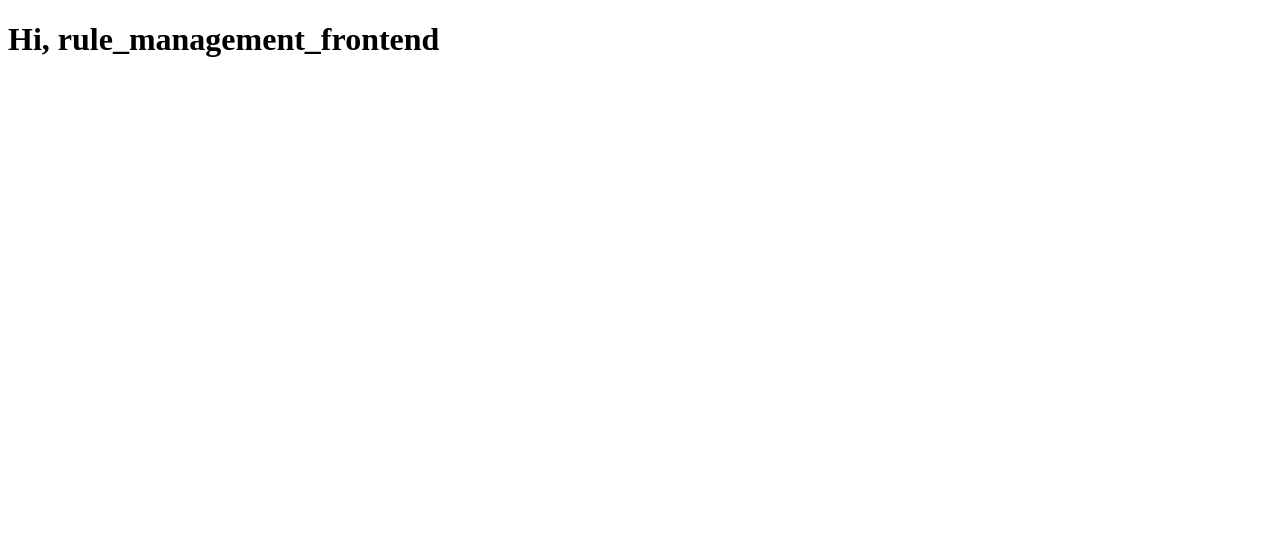
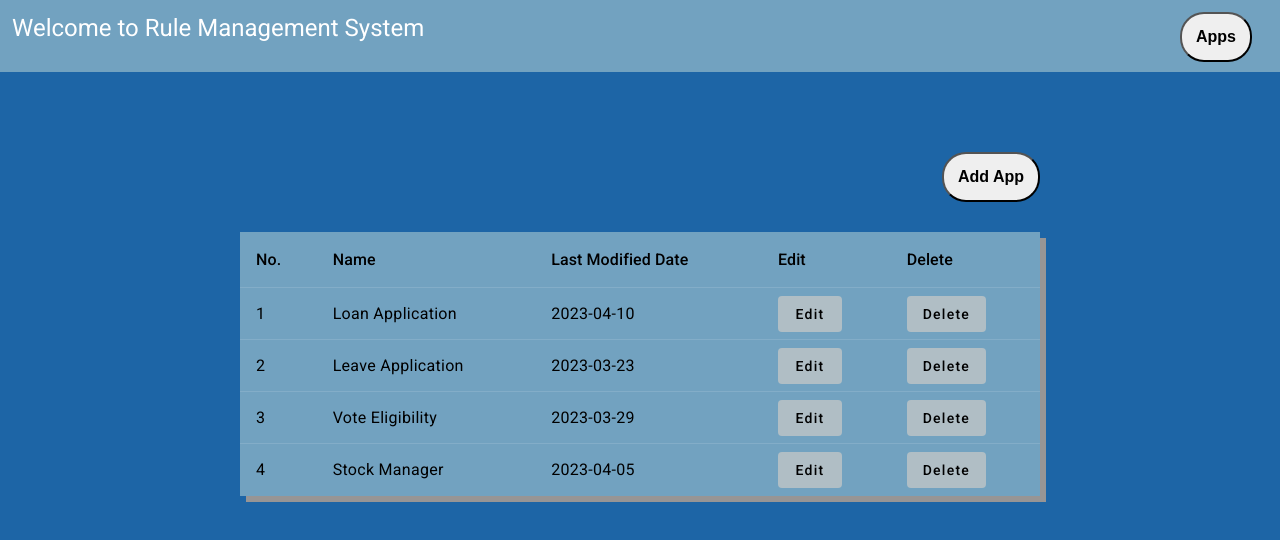
Before and after one commit to AbhishekArora-accolite/rule_management_frontend, an Angular app: page /applications in a window 1280 px wide. Shown: the top 540 px of the page. Built offline with nearby package versions, Linux system fonts and the light colour scheme.

Commit message:
first_page_first_commit

```diff
--- a/angular.json
+++ b/angular.json
@@ -25,6 +25,7 @@
               "src/assets"
             ],
             "styles": [
+              "@angular/material/prebuilt-themes/pink-bluegrey.css",
               "src/styles.css"
             ],
             "scripts": []
@@ -87,6 +88,7 @@
               "src/assets"
             ],
             "styles": [
+              "@angular/material/prebuilt-themes/pink-bluegrey.css",
               "src/styles.css"
             ],
             "scripts": []
--- a/package.json
+++ b/package.json
@@ -11,10 +11,12 @@
   "private": true,
   "dependencies": {
     "@angular/animations": "^15.2.0",
+    "@angular/cdk": "^15.2.6",
     "@angular/common": "^15.2.0",
     "@angular/compiler": "^15.2.0",
     "@angular/core": "^15.2.0",
     "@angular/forms": "^15.2.0",
+    "@angular/material": "^15.2.6",
     "@angular/platform-browser": "^15.2.0",
     "@angular/platform-browser-dynamic": "^15.2.0",
     "@angular/router": "^15.2.0",
--- a/src/app/app.component.css
+++ b/src/app/app.component.css
@@ -0,0 +1,20 @@
+.heading {
+    display: inline-block;
+    color: white;
+    padding: 0px;
+}
+
+.appBtn {
+    float: right;
+    padding: 14px;
+    font-size: 16px;
+    cursor: pointer;
+    border-radius: 1.5rem;
+    font-weight: bold;
+    margin-right: 1rem;
+}
+
+.container {
+    background: #72A2C0;
+    padding: 12px;
+}
--- a/src/app/app.component.html
+++ b/src/app/app.component.html
@@ -1 +1,5 @@
-<h1>Hi, {{title}} </h1>
+<div class="container">
+    <div class="heading"><h1>{{title}}</h1></div>
+    <button (click)="goToPage('applications')" class="appBtn">Apps</button>
+</div>
+<router-outlet></router-outlet>
--- a/src/app/app.component.ts
+++ b/src/app/app.component.ts
@@ -1,10 +1,21 @@
 import { Component } from '@angular/core';
+import { Router } from '@angular/router'
 
 @Component({
   selector: 'app-root',
   templateUrl: './app.component.html',
   styleUrls: ['./app.component.css']
 })
+
 export class AppComponent {
-  title = 'rule_management_frontend';
+  title = 'Welcome to Rule Management System';
+
+  constructor(private router:Router) {
+
+  }
+
+  goToPage(pageName: string):void {
+    this.router.navigate([`${pageName}`]);
+  }
+
 }
--- a/src/app/applications/applications.component.html
+++ b/src/app/applications/applications.component.html
@@ -1 +1 @@
-<p>applications works!</p>
+<app-apps-table></app-apps-table>
--- /dev/null
+++ b/src/app/apps-table/apps-table.component.css
@@ -0,0 +1,31 @@
+.shadow {
+    box-shadow: 6px 6px rgb(151, 149, 149);
+    font-size: 18px;
+    background-color: #72A2C0;
+}
+
+.row {
+    cursor: pointer;
+}
+
+.container {
+    position: relative;
+    width: 50rem;
+    margin: 10rem auto;
+}
+
+.addAppBtn {
+    position: absolute;
+    right: 0;
+    top: -5rem;
+    padding: 14px;
+    font-size: 16px;
+    cursor: pointer;
+    border-radius: 1.5rem;
+    font-weight: bold;
+}
+
+th, td {
+    color: black;
+    font-size: 16px;
+}
--- /dev/null
+++ b/src/app/apps-table/apps-table.component.html
@@ -0,0 +1,40 @@
+<div class="container">
+
+    <button class="addAppBtn">Add App</button>
+
+    <table mat-table [dataSource]="dataSource" class="shadow">
+
+        <ng-container matColumnDef="position">
+            <th mat-header-cell *matHeaderCellDef> No. </th>
+            <td mat-cell *matCellDef="let element"> {{element.position}} </td>
+        </ng-container>
+
+        <ng-container matColumnDef="app_name">
+            <th mat-header-cell *matHeaderCellDef> Name </th>
+            <td mat-cell *matCellDef="let element"> {{element.app_name}} </td>
+        </ng-container>
+
+        <ng-container matColumnDef="last_modified_date">
+            <th mat-header-cell *matHeaderCellDef> Last Modified Date </th>
+            <td mat-cell *matCellDef="let element"> {{element.last_modified_date}} </td>
+        </ng-container>
+
+        <ng-container matColumnDef="edit">
+            <th mat-header-cell *matHeaderCellDef> Edit </th>
+            <td mat-cell *matCellDef="let element"> <button mat-flat-button color="accent">Edit</button> </td>
+        </ng-container>
+
+        <ng-container matColumnDef="delete">
+            <th mat-header-cell *matHeaderCellDef> Delete </th>
+            <td mat-cell *matCellDef="let element"> <button mat-flat-button color="accent" (click)="deleteRow(element.position)">Delete</button> </td>
+        </ng-container>
+
+        <tr mat-header-row *matHeaderRowDef="displayedColumns" style="cursor: pointer"></tr>
+        <tr mat-row *matRowDef="let row; columns: displayedColumns;" class="row"></tr>
+
+    </table>
+
+
+
+
+</div>
--- /dev/null
+++ b/src/app/apps-table/apps-table.component.ts
@@ -0,0 +1,32 @@
+import { Component } from '@angular/core';
+
+export interface Apps {
+  app_name: string;
+  position: number;
+  last_modified_date: string;
+  edit:any|null;
+  delete:any|null;
+}
+
+const ELEMENT_DATA: Apps[] = [
+  {position: 1, app_name: 'Loan Application', last_modified_date: "2023-04-10", edit: "", delete: ""},
+  {position: 2, app_name: 'Leave Application', last_modified_date: "2023-03-23", edit: "", delete: ""},
+  {position: 3, app_name: 'Vote Eligibility', last_modified_date: "2023-03-29", edit: "", delete: ""},
+  {position: 4, app_name: 'Stock Manager', last_modified_date: "2023-04-05", edit: "", delete: ""},
+];
+
+@Component({
+  selector: 'app-apps-table',
+  templateUrl: './apps-table.component.html',
+  styleUrls: ['./apps-table.component.css']
+})
+
+export class AppsTableComponent {
+  displayedColumns: string[] = ['position', 'app_name', 'last_modified_date','edit', 'delete'];
+  dataSource = ELEMENT_DATA;
+
+  deleteRow(index: number)
+  {
+    this.dataSource = this.dataSource.filter((item => item.position !== index))
+  }
+}
--- a/src/index.html
+++ b/src/index.html
@@ -6,8 +6,11 @@
   <base href="/">
   <meta name="viewport" content="width=device-width, initial-scale=1">
   <link rel="icon" type="image/x-icon" href="favicon.ico">
+  <link rel="preconnect" href="https://fonts.gstatic.com">
+  <link href="https://fonts.googleapis.com/css2?family=Roboto:wght@300;400;500&display=swap" rel="stylesheet">
+  <link href="https://fonts.googleapis.com/icon?family=Material+Icons" rel="stylesheet">
 </head>
-<body>
+<body class="mat-typography">
   <app-root></app-root>
 </body>
 </html>
--- a/src/styles.css
+++ b/src/styles.css
@@ -1 +1,4 @@
 /* You can add global styles to this file, and also import other style files */
+
+html, body { height: 100%; }
+body { margin: 0; font-family: Roboto, "Helvetica Neue", sans-serif; background-color: #1D65A6;}
```
Also changed, not shown: src/app/app.module.ts (+12 -2 lines), 2 other files (tests, documents, lock files or other folders).
